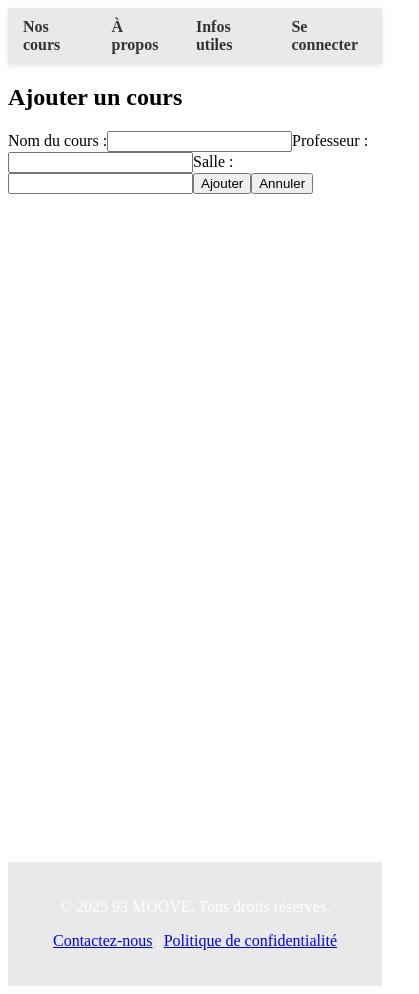
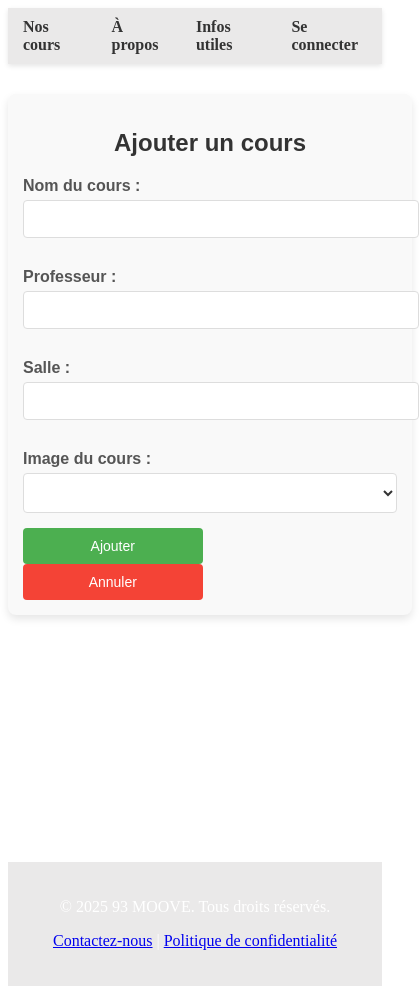
Before and after one commit to Dembele0785/DMZmarche, an Angular app: page /ajouter-cours in a window 390 px wide. Shown: the whole page, 419 px wide, since content can reach past the window. Built offline with nearby package versions, Linux system fonts and the light colour scheme.

Commit message:
comit logintop

```diff
--- a/src/app/cours/AjouterCours/ajouter-cours.component.css
+++ b/src/app/cours/AjouterCours/ajouter-cours.component.css
@@ -0,0 +1,123 @@
+/* Conteneur principal */
+.ajouter-cours-container {
+  background-color: #f9f9f9;
+  padding: 20px;
+  border-radius: 8px;
+  box-shadow: 0 4px 8px rgba(0, 0, 0, 0.1);
+  width: 100%;
+  max-width: 600px;
+  margin: 30px auto;
+  font-family: 'Arial', sans-serif;
+}
+
+/* Titre */
+h2 {
+  text-align: center;
+  color: #333;
+  font-size: 24px;
+  margin-bottom: 20px;
+}
+
+/* Labels */
+label {
+  font-weight: bold;
+  margin-top: 15px;
+  display: block;
+  color: #555;
+}
+
+/* Champs de saisie */
+input[type="text"],
+select {
+  width: 100%;
+  padding: 10px;
+  margin-top: 5px;
+  margin-bottom: 15px;
+  border: 1px solid #ddd;
+  border-radius: 4px;
+  font-size: 16px;
+  color: #333;
+  background-color: #fff;
+  transition: border-color 0.3s ease-in-out;
+}
+
+input[type="text"]:focus,
+select:focus {
+  border-color: #4CAF50;
+  outline: none;
+}
+
+/* Aperçu de l'image */
+.image-preview {
+  width: 100px;
+  height: 100px;
+  object-fit: cover;
+  border: 1px solid #ddd;
+  border-radius: 4px;
+  margin-top: 10px;
+}
+
+/* Conteneur d'aperçu d'image */
+div > p {
+  color: #555;
+  font-size: 14px;
+  margin-top: 10px;
+  margin-bottom: 5px;
+}
+
+/* Boutons */
+button {
+  background-color: #4CAF50;
+  color: white;
+  padding: 10px 20px;
+  border: none;
+  border-radius: 4px;
+  cursor: pointer;
+  font-size: 16px;
+  margin-right: 10px;
+  transition: background-color 0.3s ease-in-out;
+}
+
+button:hover {
+  background-color: #45a049;
+}
+
+button:active {
+  background-color: #3e8e41;
+}
+
+/* Disposition des boutons */
+button + button {
+  background-color: #f44336;
+}
+
+button + button:hover {
+  background-color: #e53935;
+}
+
+/* Ajout d'espacement et de mise en page */
+div > button {
+  width: 48%;
+}
+
+button + button {
+  width: 48%;
+}
+
+/* Mise en page flexible pour les éléments */
+@media (max-width: 600px) {
+  .ajouter-cours-container {
+    padding: 15px;
+  }
+
+  button,
+  select,
+  input[type="text"] {
+    font-size: 14px;
+  }
+
+  .image-preview {
+    width: 80px;
+    height: 80px;
+  }
+}
--- a/src/app/cours/AjouterCours/ajouter-cours.component.html
+++ b/src/app/cours/AjouterCours/ajouter-cours.component.html
@@ -10,6 +10,21 @@
   <label>Salle :</label>
   <input type="text" [(ngModel)]="nouveauCours.salle">
 
+  <label>Image du cours :</label>
+  <select [(ngModel)]="nouveauCours.image">
+    <option value="assets/foot.png">Football</option>
+    <option value="assets/basket.png">Basketball</option>
+    <option value="assets/tennis.png">Tennis</option>
+    <option value="assets/natation.png">Natation</option>
+    <option value="assets/musique.png">Musique</option>
+    <option value="assets/artplastique.png">Arts Plastiques</option>
+  </select>
+
+  <div *ngIf="nouveauCours.image">
+    <p>Aperçu de l'image :</p>
+    <img [src]="nouveauCours.image" alt="Aperçu de l'image" width="100">
+  </div>
+
   <button (click)="ajouterCours()">Ajouter</button>
   <button (click)="annuler()">Annuler</button>
 
--- a/src/app/cours/AjouterCours/ajouter-cours.component.ts
+++ b/src/app/cours/AjouterCours/ajouter-cours.component.ts
@@ -3,12 +3,14 @@ import { Router } from '@angular/router';
 import { Cours } from '../../model/cours.model';
 import { CoursService } from '../../services/cours.service';
 import {FormsModule} from '@angular/forms';
+import {NgIf} from '@angular/common';
 
 @Component({
   selector: 'app-ajouter-cours',
   templateUrl: './ajouter-cours.component.html',
   imports: [
-    FormsModule
+    FormsModule,
+    NgIf
   ],
   styleUrl: './ajouter-cours.component.css'
 })
--- a/src/app/cours/ModifierCours/modifier-cours.component.css
+++ b/src/app/cours/ModifierCours/modifier-cours.component.css
@@ -0,0 +1,123 @@
+/* Conteneur principal */
+.modifier-cours-container {
+  background-color: #f9f9f9;
+  padding: 20px;
+  border-radius: 8px;
+  box-shadow: 0 4px 8px rgba(0, 0, 0, 0.1);
+  width: 100%;
+  max-width: 600px;
+  margin: 30px auto;
+  font-family: 'Arial', sans-serif;
+}
+
+/* Titre */
+h2 {
+  text-align: center;
+  color: #333;
+  font-size: 24px;
+  margin-bottom: 20px;
+}
+
+/* Labels */
+label {
+  font-weight: bold;
+  margin-top: 15px;
+  display: block;
+  color: #555;
+}
+
+/* Champs de saisie */
+input[type="text"],
+select {
+  width: 100%;
+  padding: 10px;
+  margin-top: 5px;
+  margin-bottom: 15px;
+  border: 1px solid #ddd;
+  border-radius: 4px;
+  font-size: 16px;
+  color: #333;
+  background-color: #fff;
+  transition: border-color 0.3s ease-in-out;
+}
+
+input[type="text"]:focus,
+select:focus {
+  border-color: #4CAF50;
+  outline: none;
+}
+
+/* Aperçu de l'image */
+.image-preview {
+  width: 100px;
+  height: 100px;
+  object-fit: cover;
+  border: 1px solid #ddd;
+  border-radius: 4px;
+  margin-top: 10px;
+}
+
+/* Conteneur d'aperçu d'image */
+div > p {
+  color: #555;
+  font-size: 14px;
+  margin-top: 10px;
+  margin-bottom: 5px;
+}
+
+/* Boutons */
+button {
+  background-color: #4CAF50;
+  color: white;
+  padding: 10px 20px;
+  border: none;
+  border-radius: 4px;
+  cursor: pointer;
+  font-size: 16px;
+  margin-right: 10px;
+  transition: background-color 0.3s ease-in-out;
+}
+
+button:hover {
+  background-color: #45a049;
+}
+
+button:active {
+  background-color: #3e8e41;
+}
+
+/* Disposition des boutons */
+button + button {
+  background-color: #f44336;
+}
+
+button + button:hover {
+  background-color: #e53935;
+}
+
+/* Ajout d'espacement et de mise en page */
+div > button {
+  width: 48%;
+}
+
+button + button {
+  width: 48%;
+}
+
+/* Mise en page flexible pour les éléments */
+@media (max-width: 600px) {
+  .modifier-cours-container {
+    padding: 15px;
+  }
+
+  button,
+  select,
+  input[type="text"] {
+    font-size: 14px;
+  }
+
+  .image-preview {
+    width: 80px;
+    height: 80px;
+  }
+}
--- a/src/app/cours/ModifierCours/modifier-cours.component.html
+++ b/src/app/cours/ModifierCours/modifier-cours.component.html
@@ -1,5 +1,6 @@
 <div class="modifier-cours-container">
   <h2>Modifier le cours</h2>
+
   <label>Nom du cours :</label>
   <input type="text" [(ngModel)]="cours.nom">
 
@@ -9,6 +10,18 @@
   <label>Salle :</label>
   <input type="text" [(ngModel)]="cours.salle">
 
+  <!-- Menu déroulant pour choisir une image -->
+  <label>Image du cours :</label>
+  <select [(ngModel)]="cours.image">
+    <option *ngFor="let img of images" [value]="img.path">{{ img.name }}</option>
+  </select>
+
+  <!-- Affichage de l'aperçu de l'image sélectionnée -->
+  <div *ngIf="cours.image">
+    <p>Aperçu image :</p>
+    <img [src]="cours.image" alt="Aperçu de l'image" width="100">
+  </div>
+
   <button (click)="enregistrerModification()">Enregistrer</button>
   <button (click)="annuler()">Annuler</button>
 </div>
--- a/src/app/cours/ModifierCours/modifier-cours.component.ts
+++ b/src/app/cours/ModifierCours/modifier-cours.component.ts
@@ -3,17 +3,29 @@ import { ActivatedRoute, Router } from '@angular/router';
 import { Cours } from '../../model/cours.model';
 import { CoursService } from '../../services/cours.service';
 import {FormsModule} from '@angular/forms';
+import {NgForOf, NgIf} from '@angular/common';
 
 @Component({
   selector: 'app-modifier-cours',
   templateUrl: './modifier-cours.component.html',
   imports: [
-    FormsModule
+    FormsModule,
+    NgIf,
+    NgForOf
   ],
   styleUrl: './modifier-cours.component.css'
 })
 export class ModifierCoursComponent implements OnInit {
   cours: Cours = { id: 0, nom: '', prof: '', image: '' ,salle:''};
+
+  images = [
+    { name: 'Football', path: 'assets/foot.png' },
+    { name: 'Basketball', path: 'assets/baskette.png' },
+    { name: 'Tennis', path: 'assets/tenis.png' },
+    { name: 'Natation', path: 'assets/natation.png' },
+    { name: 'Musique', path: 'assets/musique.png' },
+    { name: 'Art Plastique', path: 'assets/artplastique.png' }
+  ];
 
   constructor(
     private route: ActivatedRoute,
--- a/src/app/cours/cours.component.css
+++ b/src/app/cours/cours.component.css
@@ -3,6 +3,33 @@
   flex-wrap: wrap;
   gap: 20px;
   justify-content: center;
+}
+
+.cours-container {
+  padding: 20px;
+  background-color: #f5f5f5;
+  border-radius: 8px;
+  max-width: 1200px;
+  margin: 30px auto;
+  font-family: 'Arial', sans-serif;
+}
+
+
+
+.cours-card {
+  background: #f8f9fa;
+  border-radius: 10px;
+  box-shadow: 2px 2px 10px rgba(0, 0, 0, 0.1);
+  padding: 20px;
+  width: 250px;
+  text-align: center;
+  border: 1px solid #ddd;
+}
+
+
+
+button + button:hover {
+  background-color: #e53935;
 }
 
 .cours-card {
```
